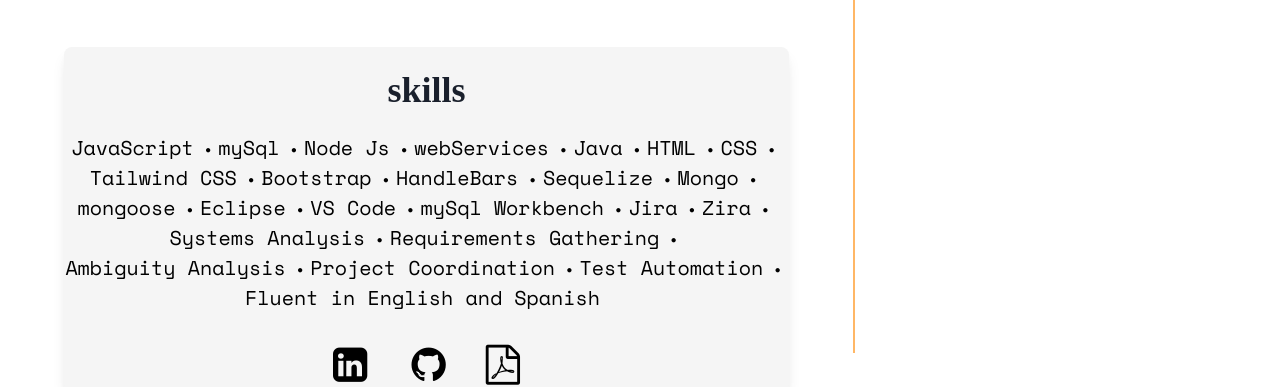
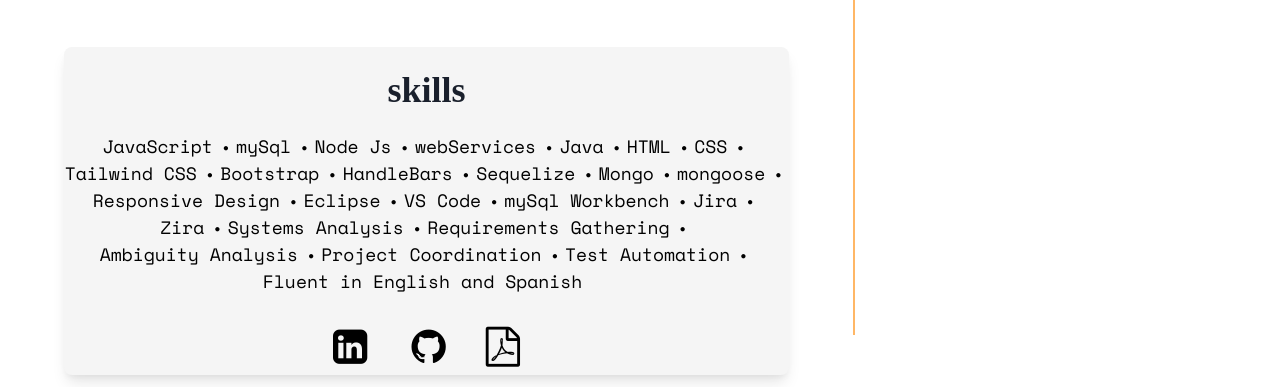
Before and after one commit to dcristinaterry/portfolio, a React (Create React App) app: page / in a window 1280 px wide. Shown: the part 1640-2027 px from the top of the page. Built offline with nearby package versions, Linux system fonts and the light colour scheme; a web font is replaced by a local one.

Commit message:
adjust font size project card skills section

```diff
--- a/src/components/skillsSection/Skills.js
+++ b/src/components/skillsSection/Skills.js
@@ -2,7 +2,7 @@ import React from "react"
 
 const Skills = () => {
 
-    let skillsArr = ["JavaScript","mySql", "Node Js", "webServices", "Java", "HTML", "CSS", "Tailwind CSS","Bootstrap", "HandleBars", "Sequelize", "Mongo", "mongoose",
+    let skillsArr = ["JavaScript","mySql", "Node Js", "webServices", "Java", "HTML", "CSS", "Tailwind CSS","Bootstrap", "HandleBars", "Sequelize", "Mongo", "mongoose", "Responsive Design",
         "Eclipse", "VS Code", "mySql Workbench", "Jira", "Zira", "Systems Analysis", "Requirements Gathering", "Ambiguity Analysis", "Project Coordination", "Test Automation", "Fluent in English and Spanish"]
 
     return (
@@ -13,7 +13,7 @@ const Skills = () => {
 
                     <h2 className="text-gray-900 font-megrim text-4xl text-center  font-extrabold pb-4" >skills</h2>
 
-                    <div className="text-center text-xl font-spaceMono pb-4" >
+                    <div className="text-center text-lg font-spaceMono pb-4" >
 
                         {skillsArr.map((item, index) => (
 
```
